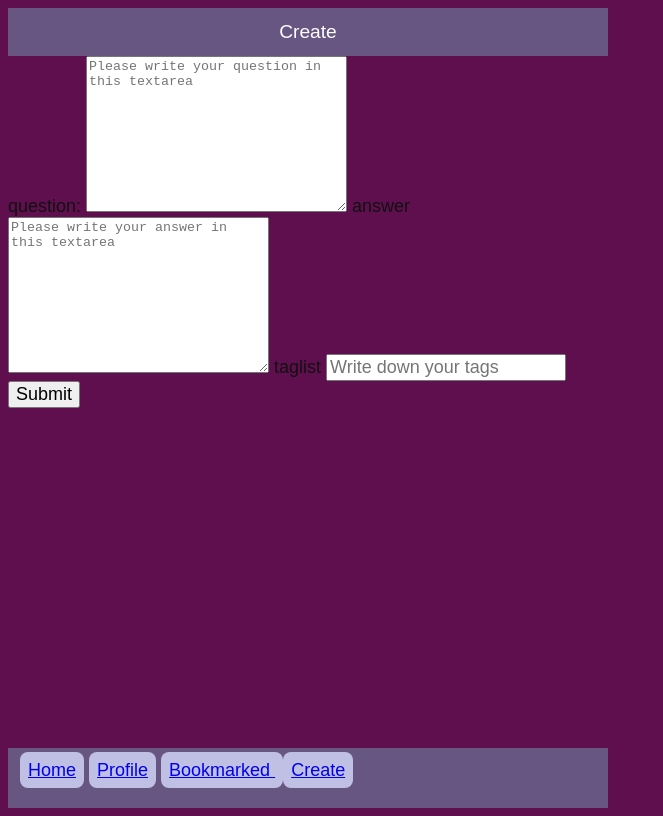
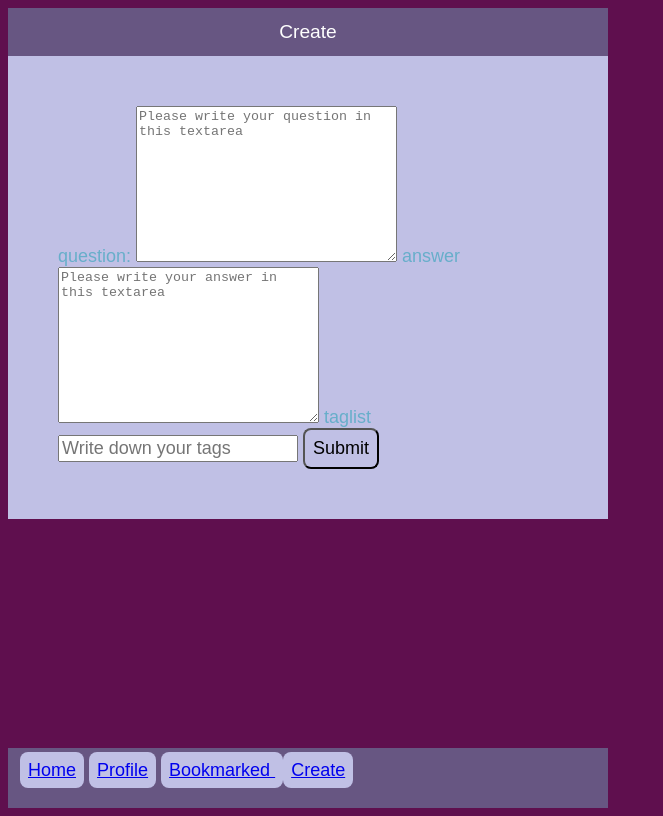
Before and after one commit to roscha80/quizz-app, a website built with Vite: page src/create.html in a window 1280 px wide. Shown: the whole page, without its empty margins (0-663 px from the left). Built offline with nearby package versions, Linux system fonts and the light colour scheme; a web font is replaced by a local one.

```diff
--- a/src/styles/create-form/create-form.css
+++ b/src/styles/create-form/create-form.css
@@ -2,9 +2,15 @@
   background: var(--quizcard);
   border-color: var(--color-white);
   color: var(--color-blue);
-  display: grid;
+  display: flexbox;
   grid-gap: 12px;
-  max-width: 600px;
+  max-width: 100%;
+  max-height: fit-content;
+  padding: 50px;
+}
+
+.flex-item {
+  justify-content: center;
 }
 
 .create-form__button {
--- a/src/styles/styles.css
+++ b/src/styles/styles.css
@@ -4,3 +4,4 @@
 @import './app-header/app-header.css';
 @import './quiz-card/quiz-card.css';
 @import './navbar-footer/navbar-footer.css';
+@import './create-form/create-form.css';
```
Also changed, not shown: src/styles/create-form/create-form.html (+1 -1 lines).
